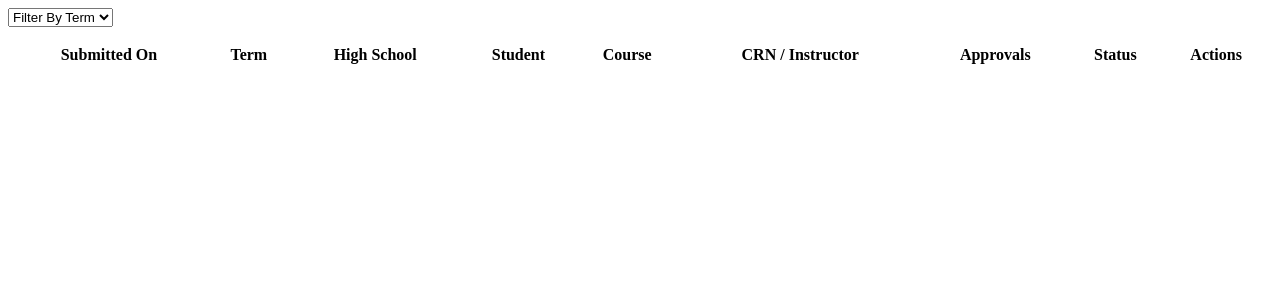
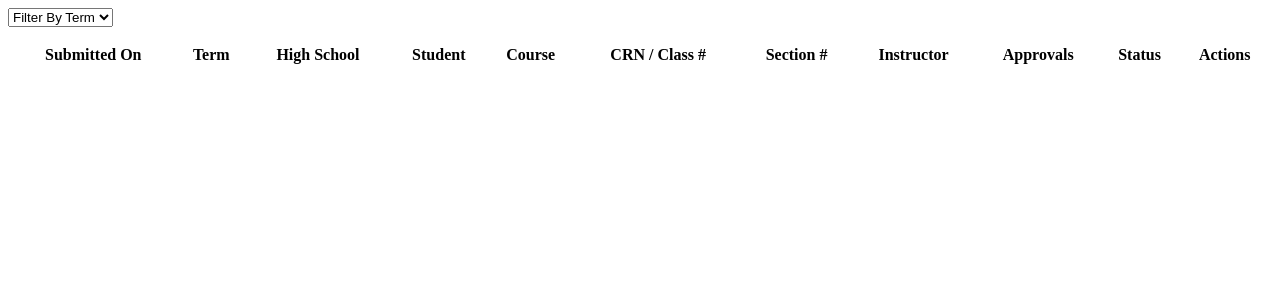
Before and after one commit to Canusia/package_myce_drop_wd, a Django app: template drop_wd/templates/drop_wd/ce/requests_table.html in a window 1280 px wide. Shown: the top 300 px of the page. Run offline with Django 3.2, Linux system fonts and the light colour scheme; the template is opened without the code that fills it, so the values that code supplies are empty; some libraries are stand-ins or nearby versions.

Commit message:
Separate CRN, section, and instructor columns
Update CE requests table to split the previous CRN/Instructor cell into three distinct columns: class number (CRN), section number, and instructor. Adjust DataTables renderers to return class_number, section_number, and instructor name (safely returning an empty string when no teacher). Add searchable attributes to the new columns and remove the prior concatenated HTML/line-break approach to improve column-level searching and layout.

```diff
--- a/drop_wd/templates/drop_wd/ce/requests_table.html
+++ b/drop_wd/templates/drop_wd/ce/requests_table.html
@@ -106,11 +106,19 @@
                     },
                     {
                         'render': function (data, type, row, meta) {
-                            let col = row.registration.class_section.class_number + "<br>";
-
+                            return row.registration.class_section.class_number
+                        }
+                    },
+                    {
+                        'render': function (data, type, row, meta) {
+                            return row.registration.class_section.section_number
+                        }
+                    },
+                    {
+                        'render': function (data, type, row, meta) {
                             if(row.registration.class_section.teacher !== null)
-                                col += row.registration.class_section.teacher.user.last_name + ", " + row.registration.class_section.teacher.user.first_name
-                            return col
+                                return row.registration.class_section.teacher.user.last_name + ", " + row.registration.class_section.teacher.user.first_name
+                            return ''
                         }
                     },
                     {
@@ -202,8 +210,14 @@
                     <th  searchable="1" data-data="registration.class_section.course.name"
                         data-name="registration.class_section.course.name">Course
                     </th>
-                    <th data-data="registration.class_section.class_number"
-                        data-name="registration.class_section.class_number">CRN / Instructor
+                    <th searchable="1" data-data="registration.class_section.class_number"
+                        data-name="registration.class_section.class_number">CRN / Class #
+                    </th>
+                    <th searchable="1" data-data="registration.class_section.section_number"
+                        data-name="registration.class_section.section_number">Section #
+                    </th>
+                    <th searchable="1" data-data="registration.class_section.teacher.user.last_name"
+                        data-name="registration.class_section.teacher.user.last_name,registration.class_section.teacher.user.first_name">Instructor
                     </th>
                     <th  searchable="0" data-data="approvals" data-name='approvals'>Approvals</th>
                     <th  searchable="1" data-data="status" data-name='status'>Status</th>
```
